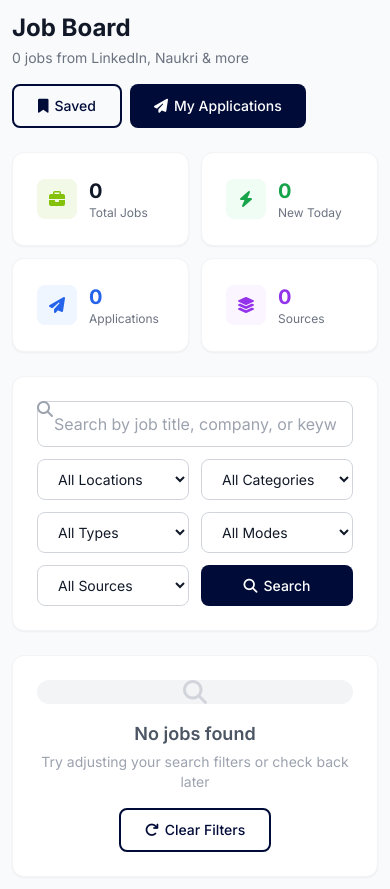
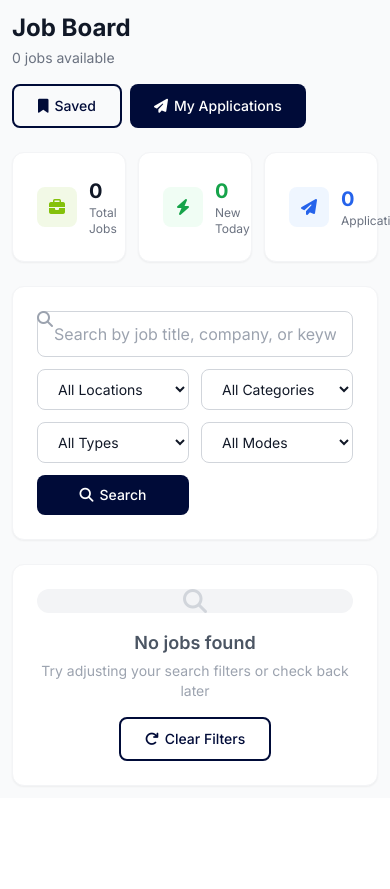
Before and after one commit to atlasskilltech/atlas_ai_career_service, a Node server app: page /job-board in a window 390 px wide; the page is wider, and only the part inside the window is pictured. Shown: the part 65-954 px from the top of that part. After the commit the page ends 852 px from the top of that part, so only its background shows below. Run offline with Node 20, Linux system fonts and the light colour scheme; the visitor is signed in with stand-in values (Sample User, id 1); some libraries are stand-ins or nearby versions.

Commit message:
Redesign job board: grid layout + remove all source references
- Convert job listings from list view to responsive grid (1/2/3 columns)
- Remove source filter dropdown, source tags section, and source stat card
- Remove source badges from job card footers
- Remove source badge, source detail row, and source URL from job detail page
- Update external apply button text to generic "Apply Externally"
- Clean up subtitle to remove source mentions

https://claude.ai/code/session_014wGwQvtueYUNpvUV7A1RDM

```diff
--- a/src/views/pages/job-board/index.ejs
+++ b/src/views/pages/job-board/index.ejs
@@ -3,7 +3,7 @@
   <div class="flex flex-col sm:flex-row sm:items-center justify-between gap-4">
     <div>
       <h1 class="text-2xl font-bold">Job Board</h1>
-      <p class="text-sm text-gray-500 mt-1"><%= total %> jobs from LinkedIn, Naukri & more</p>
+      <p class="text-sm text-gray-500 mt-1"><%= total %> jobs available</p>
     </div>
     <div class="flex gap-2 flex-shrink-0">
       <a href="/job-board/saved" class="btn-outline text-sm"><i class="fas fa-bookmark mr-1.5"></i> Saved</a>
@@ -12,7 +12,7 @@
   </div>
 
   <!-- Stats Row -->
-  <div class="grid grid-cols-2 sm:grid-cols-4 gap-3">
+  <div class="grid grid-cols-3 gap-3">
     <div class="card !p-4 flex items-center gap-3">
       <div class="w-10 h-10 rounded-lg bg-accent/10 flex items-center justify-center flex-shrink-0">
         <i class="fas fa-briefcase text-accent"></i>
@@ -40,15 +40,6 @@
         <p class="text-xs text-gray-500">Applications</p>
       </div>
     </div>
-    <div class="card !p-4 flex items-center gap-3">
-      <div class="w-10 h-10 rounded-lg bg-purple-50 dark:bg-purple-900/20 flex items-center justify-center flex-shrink-0">
-        <i class="fas fa-layer-group text-purple-600"></i>
-      </div>
-      <div>
-        <div class="text-xl font-bold text-purple-600"><%= Object.keys(stats.bySource || {}).length %></div>
-        <p class="text-xs text-gray-500">Sources</p>
-      </div>
-    </div>
   </div>
 
   <!-- Search & Filters -->
@@ -61,7 +52,7 @@
       </div>
 
       <!-- Filter Row -->
-      <div class="grid grid-cols-2 sm:grid-cols-3 lg:grid-cols-6 gap-3 mt-3">
+      <div class="grid grid-cols-2 sm:grid-cols-3 lg:grid-cols-5 gap-3 mt-3">
         <select name="location" class="input-field !py-2 text-sm">
           <option value="">All Locations</option>
           <% locations.forEach(loc => { %>
@@ -88,35 +79,12 @@
           <option value="remote" <%= filters.workMode === 'remote' ? 'selected' : '' %>>Remote</option>
           <option value="hybrid" <%= filters.workMode === 'hybrid' ? 'selected' : '' %>>Hybrid</option>
         </select>
-        <select name="source" class="input-field !py-2 text-sm">
-          <option value="">All Sources</option>
-          <option value="linkedin" <%= filters.source === 'linkedin' ? 'selected' : '' %>>LinkedIn</option>
-          <option value="naukri" <%= filters.source === 'naukri' ? 'selected' : '' %>>Naukri</option>
-          <option value="company" <%= filters.source === 'company' ? 'selected' : '' %>>Company</option>
-          <option value="api" <%= filters.source === 'api' ? 'selected' : '' %>>External API</option>
-          <option value="manual" <%= filters.source === 'manual' ? 'selected' : '' %>>Manual</option>
-        </select>
         <button type="submit" class="btn-primary text-sm !py-2"><i class="fas fa-search mr-1.5"></i> Search</button>
       </div>
     </form>
   </div>
 
-  <!-- Source Tags -->
-  <% if (stats.bySource && Object.keys(stats.bySource).length > 0) { %>
-    <div class="flex flex-wrap gap-2">
-      <% Object.entries(stats.bySource).forEach(([src, count]) => { %>
-        <% const srcColors = {linkedin: 'blue', naukri: 'purple', company: 'green', api: 'yellow', manual: 'gray'}; %>
-        <a href="/job-board?source=<%= src %>" class="inline-flex items-center gap-1.5 px-3 py-1.5 rounded-full text-xs font-medium border transition-colors
-          <%= filters.source === src ? 'bg-' + (srcColors[src] || 'gray') + '-600 text-white border-' + (srcColors[src] || 'gray') + '-600' : 'bg-' + (srcColors[src] || 'gray') + '-50 text-' + (srcColors[src] || 'gray') + '-700 border-' + (srcColors[src] || 'gray') + '-200 hover:bg-' + (srcColors[src] || 'gray') + '-100 dark:bg-' + (srcColors[src] || 'gray') + '-900/20 dark:text-' + (srcColors[src] || 'gray') + '-300 dark:border-' + (srcColors[src] || 'gray') + '-800' %>">
-          <% if (src === 'linkedin') { %><i class="fab fa-linkedin"></i><% } else if (src === 'naukri') { %><i class="fas fa-briefcase"></i><% } else { %><i class="fas fa-globe"></i><% } %>
-          <%= src.charAt(0).toUpperCase() + src.slice(1) %> <span class="opacity-75">(<%= count %>)</span>
-        </a>
-      <% }); %>
-    </div>
-  <% } %>
-
-  <!-- Job Listings -->
-  <div class="space-y-3">
+  <!-- Job Grid -->
   <% if (jobs.length === 0) { %>
     <div class="card !p-12 text-center">
       <div class="w-16 h-16 rounded-full bg-gray-100 dark:bg-gray-800 flex items-center justify-center mx-auto mb-4">
@@ -126,44 +94,44 @@
       <p class="text-sm text-gray-400 mt-1">Try adjusting your search filters or check back later</p>
       <a href="/job-board" class="btn-outline text-sm mt-4 inline-flex"><i class="fas fa-redo mr-1.5"></i> Clear Filters</a>
     </div>
-    <% } %>
-
+  <% } else { %>
+    <div class="grid grid-cols-1 md:grid-cols-2 xl:grid-cols-3 gap-4">
       <% jobs.forEach(job => { %>
         <% let skills = []; try { skills = typeof job.skills === 'string' ? JSON.parse(job.skills) : (job.skills || []); } catch(e) { skills = []; } %>
         <% const typeColors = {full_time: 'blue', part_time: 'yellow', internship: 'green', contract: 'purple', freelance: 'orange'}; %>
         <% const typeColor = typeColors[job.job_type] || 'gray'; %>
-      <div class="card !p-0 hover:shadow-md transition-all duration-200 group">
-        <div class="p-4 sm:p-5">
-          <div class="flex gap-4">
-            <!-- Company Logo -->
-            <div class="flex-shrink-0 hidden sm:flex">
-              <div class="w-12 h-12 bg-gray-50 dark:bg-gray-800 rounded-xl flex items-center justify-center border border-gray-100 dark:border-gray-700">
+        <div class="card !p-0 hover:shadow-lg hover:-translate-y-0.5 transition-all duration-200 group flex flex-col">
+          <!-- Card Body -->
+          <div class="p-5 flex-1 flex flex-col">
+            <!-- Header: Logo + Save -->
+            <div class="flex items-start justify-between gap-3 mb-3">
+              <div class="w-11 h-11 bg-gray-50 dark:bg-gray-800 rounded-xl flex items-center justify-center border border-gray-100 dark:border-gray-700 flex-shrink-0">
                 <% if (job.company_logo) { %>
-                  <img src="<%= job.company_logo %>" alt="<%= job.company %>" class="w-10 h-10 rounded-lg object-cover">
+                  <img src="<%= job.company_logo %>" alt="<%= job.company %>" class="w-9 h-9 rounded-lg object-cover">
                 <% } else { %>
-                  <span class="text-lg font-bold text-gray-400"><%= job.company.charAt(0).toUpperCase() %></span>
+                  <span class="text-base font-bold text-gray-400"><%= job.company.charAt(0).toUpperCase() %></span>
                 <% } %>
               </div>
+              <button onclick="toggleSaveJob(<%= job.id %>, this)" class="w-8 h-8 rounded-lg border border-gray-200 dark:border-gray-700 flex items-center justify-center text-gray-400 hover:text-accent hover:border-accent transition-colors flex-shrink-0" title="Save job">
+                <i class="far fa-bookmark text-sm"></i>
+              </button>
             </div>
 
-            <!-- Job Info -->
-            <div class="flex-1 min-w-0">
-              <!-- Title Row -->
-              <div class="flex items-start justify-between gap-3">
-                <div class="min-w-0">
-                  <a href="/job-board/view/<%= job.id %>" class="text-base font-semibold text-gray-900 dark:text-white hover:text-accent transition-colors line-clamp-1"><%= job.title %></a>
-                  <p class="text-sm text-gray-500 mt-0.5"><%= job.company %></p>
-                </div>
-                <div class="flex items-center gap-2 flex-shrink-0">
-                  <button onclick="toggleSaveJob(<%= job.id %>, this)" class="w-8 h-8 rounded-lg border border-gray-200 dark:border-gray-700 flex items-center justify-center text-gray-400 hover:text-accent hover:border-accent transition-colors" title="Save job">
-                    <i class="far fa-bookmark text-sm"></i>
-                  </button>
-                  <a href="/job-board/view/<%= job.id %>" class="btn-primary text-xs !px-3 !py-1.5"><i class="fas fa-eye mr-1"></i> View</a>
-                </div>
+            <!-- Title & Company -->
+            <a href="/job-board/view/<%= job.id %>" class="text-base font-semibold text-gray-900 dark:text-white hover:text-accent transition-colors line-clamp-2 leading-snug"><%= job.title %></a>
+            <p class="text-sm text-gray-500 mt-1"><%= job.company %></p>
+
+            <!-- Tags Row -->
+            <div class="flex flex-wrap gap-1.5 mt-3">
+              <span class="px-2 py-0.5 rounded-md text-xs font-medium bg-<%= typeColor %>-50 text-<%= typeColor %>-700 dark:bg-<%= typeColor %>-900/20 dark:text-<%= typeColor %>-300 border border-<%= typeColor %>-200 dark:border-<%= typeColor %>-800 capitalize"><%= (job.job_type || 'full_time').replace('_', ' ') %></span>
+              <span class="px-2 py-0.5 rounded-md text-xs font-medium bg-gray-50 text-gray-600 dark:bg-gray-800 dark:text-gray-400 border border-gray-200 dark:border-gray-700 capitalize"><%= (job.work_mode || 'onsite').replace('_', ' ') %></span>
+              <% if (job.category) { %>
+                <span class="px-2 py-0.5 rounded-md text-xs font-medium bg-accent/8 text-accent border border-accent/15"><%= job.category %></span>
+              <% } %>
             </div>
 
-              <!-- Meta Row -->
-              <div class="flex flex-wrap items-center gap-x-4 gap-y-1 mt-2.5 text-xs text-gray-500">
+            <!-- Meta Info -->
+            <div class="flex flex-wrap items-center gap-x-3 gap-y-1 mt-3 text-xs text-gray-500">
               <% if (job.location) { %>
                 <span class="inline-flex items-center gap-1"><i class="fas fa-map-marker-alt text-red-400"></i> <%= job.location %></span>
               <% } %>
@@ -175,56 +143,37 @@
               <% if (job.experience_min !== null || job.experience_max !== null) { %>
                 <span class="inline-flex items-center gap-1"><i class="fas fa-clock text-blue-400"></i> <%= job.experience_min || 0 %>-<%= job.experience_max || 'Any' %> yrs</span>
               <% } %>
-                <span class="inline-flex items-center gap-1 capitalize"><i class="fas fa-laptop-house text-purple-400"></i> <%= (job.work_mode || 'onsite').replace('_', ' ') %></span>
-                <span class="inline-flex items-center gap-1 capitalize"><i class="fas fa-tag text-gray-400"></i> <%= (job.job_type || 'full_time').replace('_', ' ') %></span>
             </div>
-
-              <!-- Category Badge -->
-              <% if (job.category) { %>
-                <div class="mt-2.5">
-                  <span class="inline-block px-2.5 py-0.5 rounded-md text-xs font-medium bg-<%= typeColor %>-50 text-<%= typeColor %>-700 dark:bg-<%= typeColor %>-900/20 dark:text-<%= typeColor %>-300 border border-<%= typeColor %>-200 dark:border-<%= typeColor %>-800"><%= job.category %></span>
-                </div>
-              <% } %>
 
             <!-- Description -->
             <% if (job.description) { %>
-                <p class="text-sm text-gray-500 mt-2.5 line-clamp-2 leading-relaxed"><%= job.description.replace(/<[^>]*>/g, '').substring(0, 180) %><%= job.description.length > 180 ? '...' : '' %></p>
+              <p class="text-xs text-gray-400 mt-3 line-clamp-2 leading-relaxed flex-1"><%= job.description.replace(/<[^>]*>/g, '').substring(0, 140) %><%= job.description.length > 140 ? '...' : '' %></p>
             <% } %>
 
             <!-- Skills -->
             <% if (skills.length > 0 && !(skills.length === 1 && skills[0] === 'General')) { %>
-                <div class="flex flex-wrap gap-1.5 mt-3">
-                  <% skills.slice(0, 5).forEach(skill => { %>
-                    <span class="px-2 py-0.5 bg-accent/8 text-accent border border-accent/15 rounded-md text-xs font-medium"><%= skill %></span>
+              <div class="flex flex-wrap gap-1 mt-3">
+                <% skills.slice(0, 4).forEach(skill => { %>
+                  <span class="px-1.5 py-0.5 bg-accent/8 text-accent border border-accent/15 rounded text-[11px] font-medium"><%= skill %></span>
                 <% }); %>
-                  <% if (skills.length > 5) { %><span class="px-2 py-0.5 text-gray-400 text-xs">+<%= skills.length - 5 %> more</span><% } %>
+                <% if (skills.length > 4) { %><span class="px-1.5 py-0.5 text-gray-400 text-[11px]">+<%= skills.length - 4 %></span><% } %>
               </div>
             <% } %>
           </div>
-          </div>
-        </div>
 
-        <!-- Footer Bar -->
-        <div class="px-4 sm:px-5 py-2.5 bg-gray-50 dark:bg-gray-800/50 border-t border-gray-100 dark:border-gray-800 rounded-b-xl flex items-center justify-between">
-          <div class="flex items-center gap-3">
-            <% if (job.source === 'linkedin') { %>
-              <span class="inline-flex items-center gap-1 text-xs text-blue-600"><i class="fab fa-linkedin"></i> LinkedIn</span>
-            <% } else if (job.source === 'naukri') { %>
-              <span class="inline-flex items-center gap-1 text-xs text-purple-600"><i class="fas fa-briefcase"></i> Naukri</span>
-            <% } else if (job.source === 'company') { %>
-              <span class="inline-flex items-center gap-1 text-xs text-green-600"><i class="fas fa-building"></i> Company</span>
-            <% } else { %>
-              <span class="inline-flex items-center gap-1 text-xs text-gray-500"><i class="fas fa-globe"></i> <%= job.source %></span>
-            <% } %>
-            <% if (job.is_verified) { %><span class="inline-flex items-center gap-1 text-xs text-green-600"><i class="fas fa-check-circle"></i> Verified</span><% } %>
-          </div>
+          <!-- Card Footer -->
+          <div class="px-5 py-3 bg-gray-50 dark:bg-gray-800/50 border-t border-gray-100 dark:border-gray-800 rounded-b-xl flex items-center justify-between">
             <% if (job.posted_date) { %>
               <span class="text-xs text-gray-400"><i class="far fa-calendar mr-1"></i><%= new Date(job.posted_date).toLocaleDateString('en-IN', {day: 'numeric', month: 'short', year: 'numeric'}) %></span>
+            <% } else { %>
+              <span></span>
             <% } %>
+            <a href="/job-board/view/<%= job.id %>" class="text-xs font-medium text-accent hover:underline">View Details <i class="fas fa-arrow-right text-[10px] ml-0.5"></i></a>
           </div>
         </div>
       <% }); %>
     </div>
+  <% } %>
 
   <!-- Pagination -->
   <% if (totalPages > 1) { %>
```
Also changed, not shown: src/views/pages/job-board/view.ejs (+1 -19 lines). Lines whose indentation alone changed are shown as unchanged.
